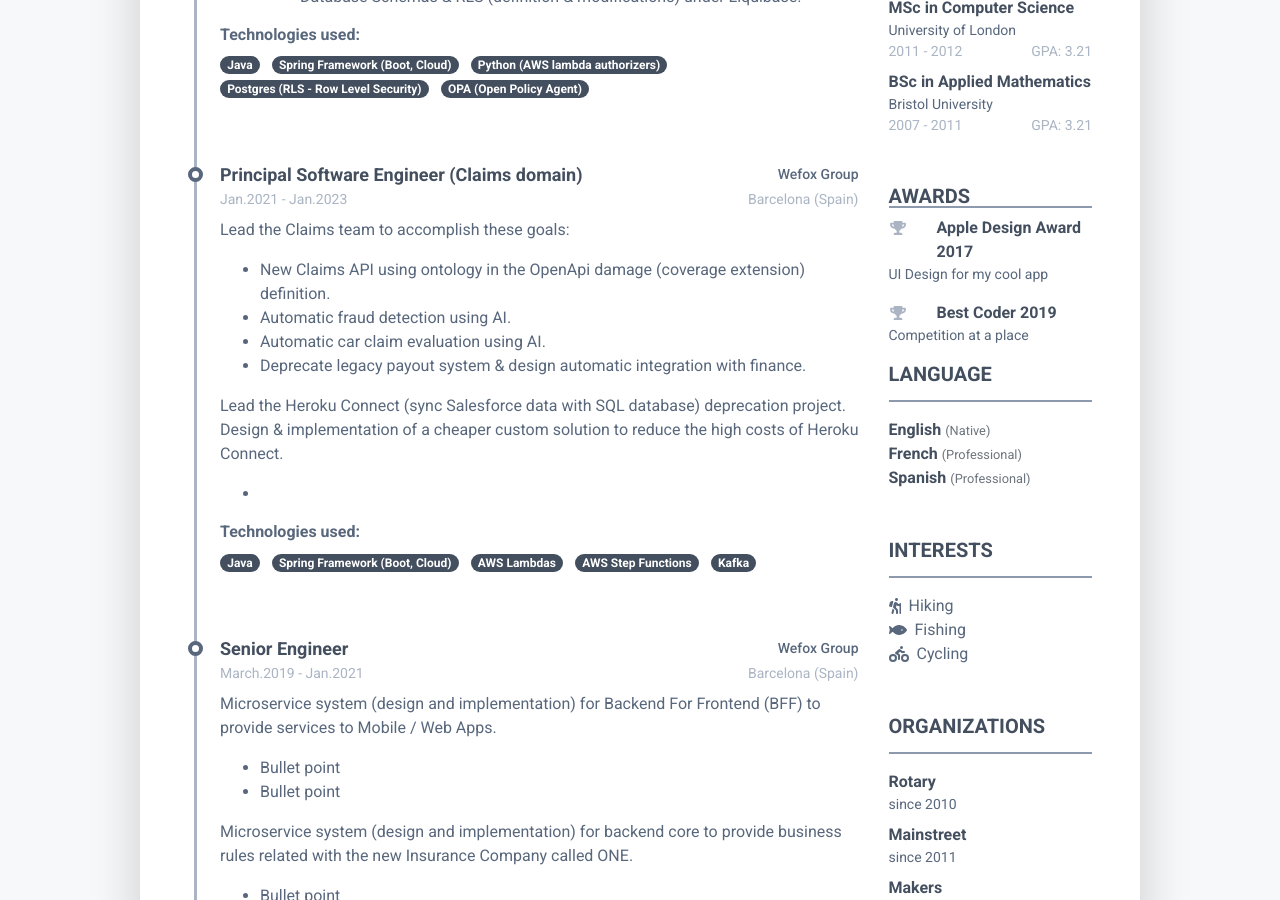
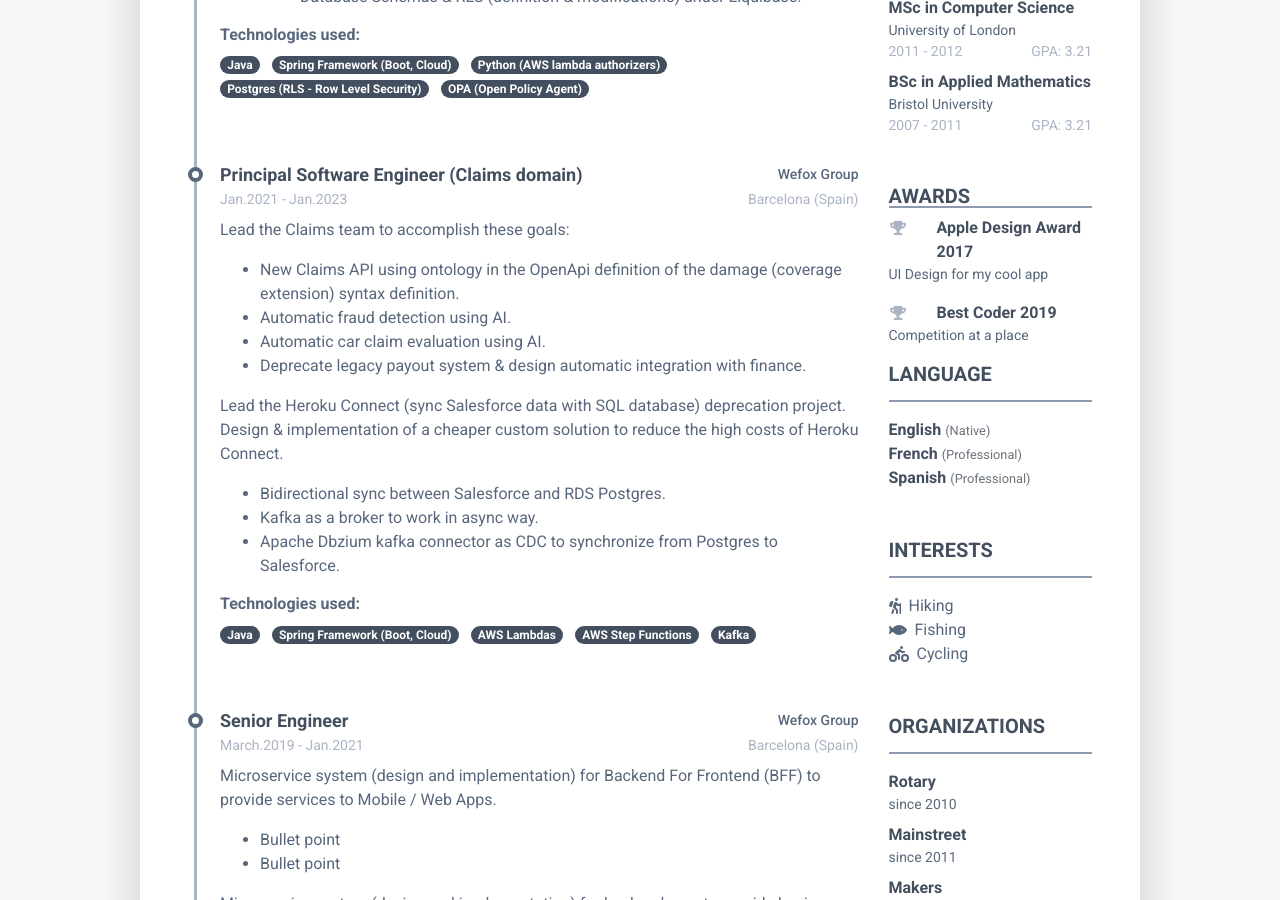
Before and after one commit to avall/avall.github.io, a Jekyll site: the page built from index.html, in a window 1280 px wide and 900 px high, scrolled down 1512 px. Built offline with Jekyll 4.4.1, drawn with Linux system fonts in a browser that asks for light colours; nearby versions of some CDN libraries.

Commit message:
About Me

```diff
--- a/_data/data.yml
+++ b/_data/data.yml
@@ -90,7 +90,7 @@
       description: |
         Lead the Claims team to accomplish these goals:
 
-        * New Claims API using ontology in the OpenApi damage (coverage extension) definition.
+        * New Claims API using ontology in the OpenApi definition of the damage (coverage extension) syntax definition.
         * Automatic fraud detection using AI.
         * Automatic car claim evaluation using AI.
         * Deprecate legacy payout system & design automatic integration with finance.
@@ -98,7 +98,9 @@
         Lead the Heroku Connect (sync Salesforce data with SQL database) deprecation project.
         Design & implementation of a cheaper custom solution to reduce the high costs of Heroku Connect.
 
-        *
+        * Bidirectional sync between Salesforce and RDS Postgres.
+        * Kafka as a broker to work in async way.
+        * Apache Dbzium kafka connector as CDC to synchronize from Postgres to Salesforce.
 
       technologies:
         - name: Java
```
